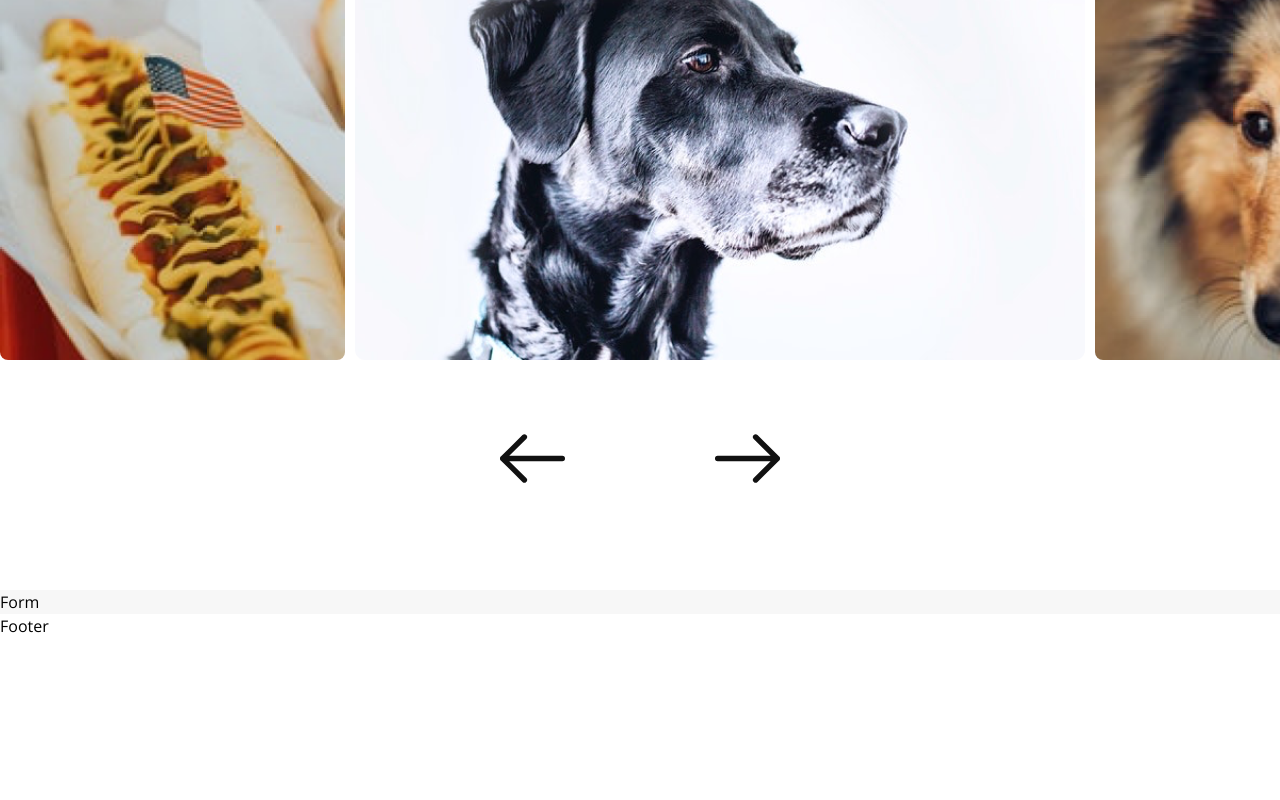
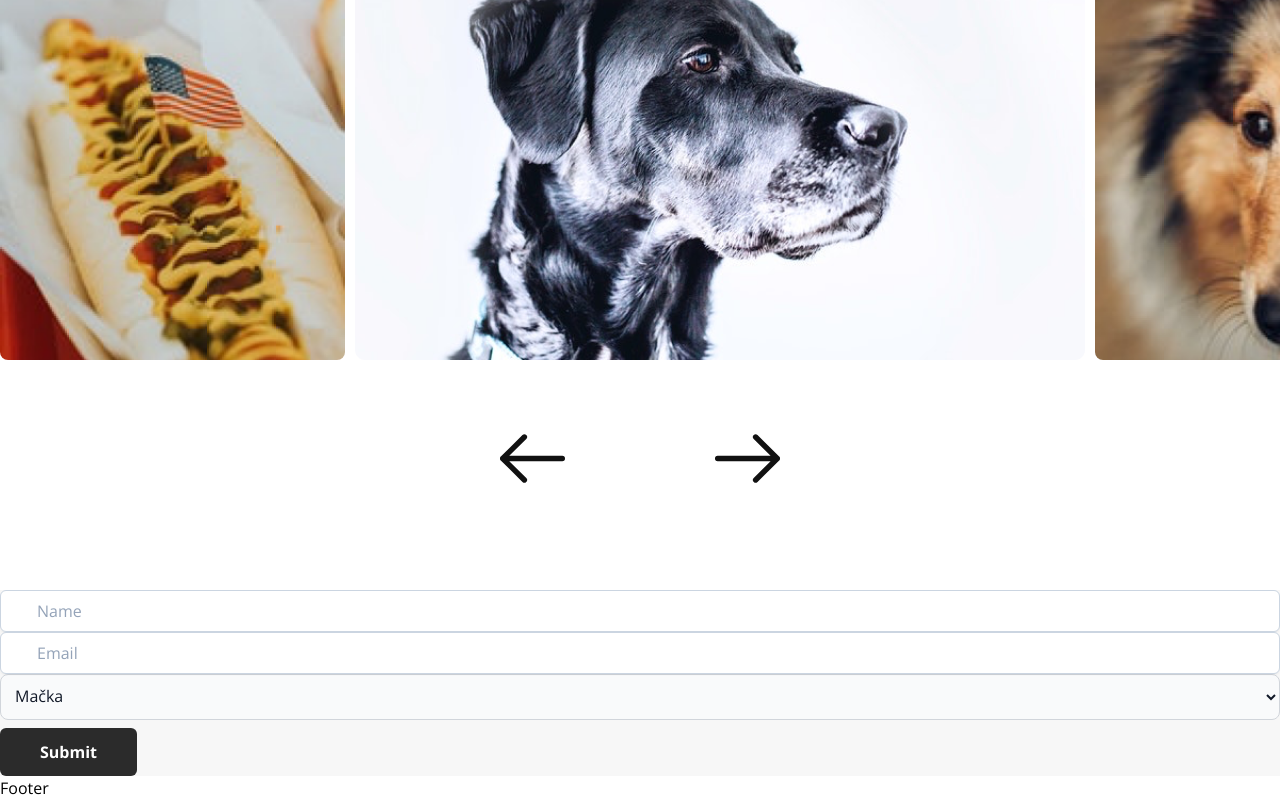
Before and after one commit to IvanaPusic/pet-facts, a React (Vite) app: page / in a window 1280 px wide. Shown: the part 2004-2804 px from the top of the page. Before the commit the page ends 2642 px from the top, so only its background shows below. Built offline with nearby package versions, Linux system fonts and the light colour scheme.

Commit message:
add: setup formik validation

```diff
--- a/package.json
+++ b/package.json
@@ -13,7 +13,8 @@
     "formik": "^2.4.5",
     "react": "^18.2.0",
     "react-dom": "^18.2.0",
-    "swiper": "^10.3.1"
+    "swiper": "^10.3.1",
+    "yup": "^1.3.2"
   },
   "devDependencies": {
     "@types/react": "^18.2.15",
--- a/src/App.jsx
+++ b/src/App.jsx
@@ -1,12 +1,57 @@
+import { useFormik } from 'formik';
+import { useState } from 'react';
 import { Footer, Form, Gallery, Hero, PetFacts } from './components';
+import { schema } from './schemas';
 
 function App() {
+  const [isOpen, setIsOpen] = useState(false);
+
+  const onSubmit = async (values, actions) => {
+    await new Promise((resolve) => setTimeout(resolve, 1000));
+    actions.resetForm();
+    console.log('submitted');
+    setIsOpen(true);
+  };
+
+  const {
+    values,
+    handleChange,
+    isSubmitting,
+    handleBlur,
+    handleSubmit,
+    errors,
+    touched,
+  } = useFormik({
+    initialValues: {
+      name: '',
+      email: '',
+      animals: '',
+    },
+    validationSchema: schema,
+    onSubmit,
+  });
+
+  const formikHelpers = {
+    values,
+    handleChange,
+    handleBlur,
+    handleSubmit,
+    errors,
+    touched,
+    isSubmitting,
+    onSubmit,
+  };
   return (
     <>
+      {isOpen && (
+        <div className='fixed top-0 left-0 h-screen w-full bg-white z-10'>
+          modal
+        </div>
+      )}
       <Hero />
       <PetFacts />
       <Gallery />
-      <Form />
+      <Form {...formikHelpers} />
       <Footer />
     </>
   );
--- a/src/components/Form.jsx
+++ b/src/components/Form.jsx
@@ -1,7 +1,84 @@
-const Form = () => {
+const Form = ({
+  values,
+  handleBlur,
+  handleChange,
+  handleSubmit,
+  errors,
+  touched,
+  isSubmitting,
+}) => {
+  console.log(errors.name);
   return (
     <section className='flex flex-col justify-center align-center bg-primary'>
-      Form
+      <form onSubmit={handleSubmit}>
+        <label className='relative block'>
+          <input
+            className=' peer placeholder:text-open-sans placeholder:text-slate-400 block bg-white w-full border border-slate-300 rounded-md py-2 pl-9 pr-3 shadow-sm focus:outline-none focus:border-secondary focus:ring-secondary focus:ring-1 sm:text-sm'
+            placeholder='Name'
+            type='text'
+            name='name'
+            value={values.name}
+            onChange={handleChange}
+            onBlur={handleBlur}
+          />
+          <p
+            className={
+              errors.name && touched.name
+                ? 'peer-invalid:visible text-pink-600 text-sm'
+                : 'invisible '
+            }
+          >
+            {errors.name}
+          </p>
+        </label>
+        <label className='relative block'>
+          <input
+            className=' peer placeholder:text-open-sans placeholder:text-slate-400 block bg-white w-full border border-slate-300 rounded-md py-2 pl-9 pr-3 shadow-sm focus:outline-none focus:border-secondary focus:ring-secondary focus:ring-1 sm:text-sm'
+            placeholder='Email'
+            type='email'
+            name='email'
+            value={values.email}
+            onChange={handleChange}
+            onBlur={handleBlur}
+          />
+          <p
+            className={
+              errors.email && touched.email
+                ? 'peer-invalid:visible text-pink-600 text-sm'
+                : 'invisible '
+            }
+          >
+            {errors.email}
+          </p>
+        </label>
+        <label
+          htmlFor='countries'
+          className='block mb-2 text-sm font-medium text-gray-900 dark:text-gray-400'
+        >
+          <select
+            id='animals'
+            className='bg-gray-50 border border-gray-300 text-gray-900 text-sm rounded-lg focus:ring-blue-500 focus:border-blue-500 block w-full p-2.5 dark:bg-gray-700 dark:border-gray-600 dark:placeholder-gray-400 dark:text-white dark:focus:ring-blue-500 dark:focus:border-blue-500'
+            onChange={handleChange}
+            onBlur={handleBlur}
+            required
+          >
+            <option value={values.animals[0]}>Mačka</option>
+            <option value={values.animals[1]}>Pas</option>
+            <option value={values.animals[2]}>Hrčak</option>
+          </select>
+          {errors.animals && (
+            <p className='text-pink-600 text-sm'>{errors.animals}</p>
+          )}
+        </label>
+
+        <button
+          type='submit'
+          disabled={isSubmitting}
+          className='disabled px-10 py-3 text-white font-bold bg-secondary rounded-md'
+        >
+          Submit
+        </button>
+      </form>
     </section>
   );
 };
```
Also changed, not shown: 1 other file (tests, documents, lock files or other folders).
